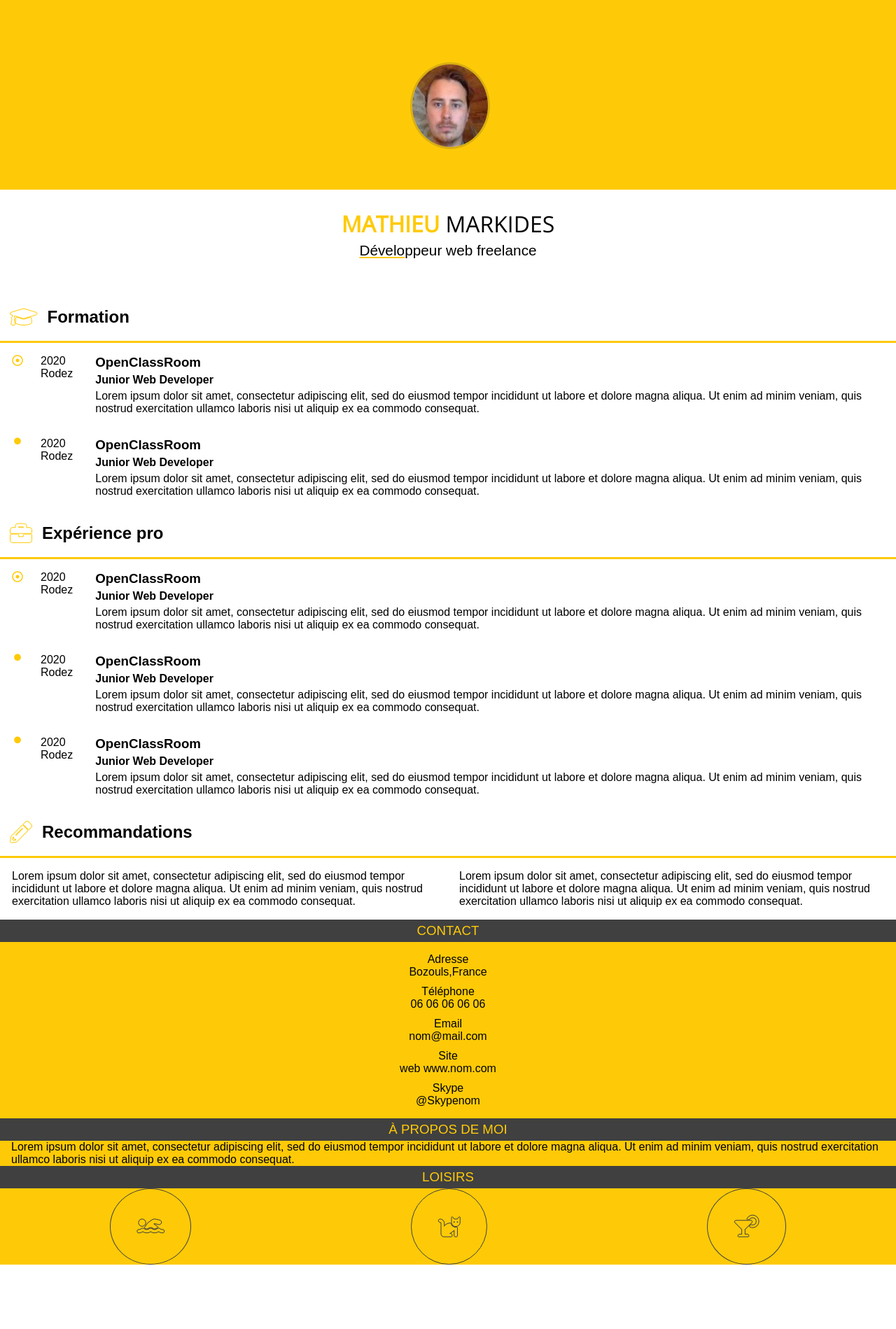
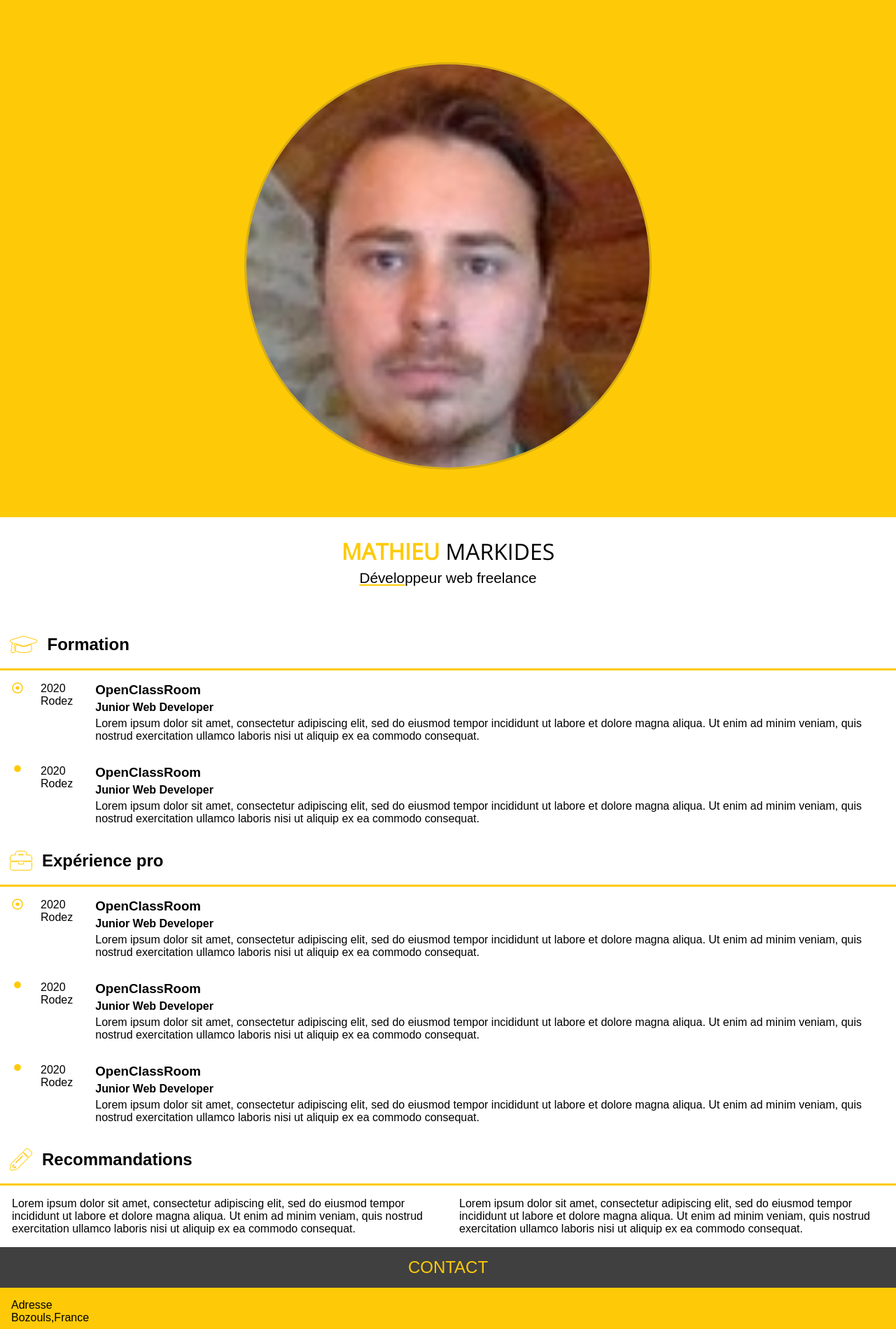
Before and after one commit to Hebindidonk/Mon_CV, a plain HTML site: page index.html in a window 1280 px wide. Shown: the top 1899 px of the page at 70% size. Before the commit the page ends 1807 px from the top, so only its background shows below. Drawn offline with nearby package versions, Linux system fonts and the light colour scheme.

Commit message:
Mise en page du liseret et identation du code

```diff
--- a/style.css
+++ b/style.css
@@ -4,166 +4,189 @@ body {
     margin: 0px;
 }
 /* Page */
-#moncv{
+#moncv {
     display: flex;
 }
-h1{
+
+h1 {
     font: bold 2em "Open Sans", sans-serif;
     margin-bottom: 5px;
     text-transform: uppercase;
 }
-p, h3{
+
+p, h3 {
     margin: 0px;
     padding: 0px;
 }
-h4{
+
+h4 {
     margin: 5px 0px 5px;
 }
-td{
+
+td {
     padding: 15px;
 }
 /* Header */
-header img{
+header img {
+    border-radius: 100%;
+    width: 50%;
+    border: solid #DAAF12;
+}
+
+header aside {
+    background-color: #FECA07;
+    margin-right: 5%;
+    width: 30%;
+}
+
+header {
+    display: flex;
+    flex-wrap: wrap;
+}
+/* Titre*/
+.titrenom {
+    color: #FECA07;
+}
+
+.titreprenom {
+    font-weight: lighter;
+}
+
+#titre {
+    margin-bottom: 50px;
+}
+
+    #titre p {
+        font-size: 1.3em;
+    }
+
+.stitre {
+    text-decoration: underline #FECA07;
+}
+/* Liseret */
+#liseret {
+    display: flex;
+    flex-direction: column;
+    background-color: #FECA07;
+    margin-right: 5%;
+    width: 30%;
+}
+
+    #liseret h3 {
+        padding: 15px;
+        margin-bottom: 16px;
+        background-color: #404040;
+        color: #FECA07;
+        text-transform: uppercase;
+        text-align: center;
+        font-weight: lighter;
+        font-size: 1.5em;
+    }
+
+    #liseret p {
+        padding: 16px 16px 50%;
+    }
+
+.photo {
+    margin-top: 25px;
+    padding: 5%;
+    text-align: center;
+}
+
+#liseret img {
     border-radius: 100%;
     width: 100%;
     height: 100%;
     border: solid #DAAF12;
 }
-header aside{
-	background-color: #FECA07;
-	margin-right: 5%;
-	width:30%;
-}
-header{
-	display: flex;
-	flex-wrap: wrap;
-}
-/* Titre*/
-.titrenom{
-	color:#FECA07;
-}
-.titreprenom{
-	font-weight: lighter;
-}
-#titre{
-	margin-bottom: 50px;
-}
-#titre p{
-	font-size: 1.3em;
-}
-.stitre{
-	text-decoration: underline #FECA07;
-}
-/* Liseret */
-#liseret{
-	display: flex;
-	flex-direction: column;
-	background-color: #FECA07;
-	margin-right: 5%;
-	width:30%;
-	height: 1400px;
-}
-#liseret h3{
-	padding: 5px;
-	background-color: #404040;
-	color: #FECA07;
-	text-transform: uppercase;
-	text-align: center;
-	font-weight: lighter;
-}
-#liseret p{
-	padding: 0px 16px;
-}
-.photo{
-	margin-top: 25px;
-	padding: 5%;
-	display: flex;
-	justify-content: center;
-}
-#liseret img{
-	border-radius: 100%;
-	width: 100%;
-	height: 100%;
-	border: solid #DAAF12;
-}
-.contact{
-	text-align: center;
-}
 
-#liseret ul{
+#liseret ul {
     list-style-type: none;
     padding: 0px 16px;
 }
-#liseret li{
+
+#liseret li {
     margin: 10px 0px;
 }
-.loisirs{
-	font-size: 30px;
+
+.loisirs {
+    padding: 50px;
+    font-size: 50px;
     color: #FECA07;
     display: flex;
     justify-content: space-around;
-    text-shadow: -1px 0 #404040, 0 1px #404040,
-      1px 0 #404040, 0 -1px #404040;
+    text-shadow: -1px 0 #404040, 0 1px #404040, 1px 0 #404040, 0 -1px #404040;
 }
-.loisirs i{
+
+    .loisirs i {
         border: 1px solid #404040;
         border-radius: 100%;
         padding: 3%;
     }
 /* Contenu */
-#contenu{
-	width:64%;
+#contenu {
+    width: 64%;
 }
-#categories{
+
+#categories {
     display: flex;
     align-items: center;
     border-bottom: solid #FECA07;
 }
+
     #categories i {
         font-size: 30px;
-	color : white;
-	margin : 15px;
-	text-shadow: -1px 0 #FECA07, 0 1px #FECA07,
-      1px 0 #FECA07, 0 -1px #FECA07;
+        color: white;
+        margin: 15px;
+        text-shadow: -1px 0 #FECA07, 0 1px #FECA07, 1px 0 #FECA07, 0 -1px #FECA07;
     }
-.date_cv{
+
+.date_cv {
     display: flex;
-	justify-content: : flex-start;
+    justify-content: flex-start;
 }
-.fa-dot-circle{
-	color :#FECA07;
+
+.fa-dot-circle {
+    color: #FECA07;
     margin: 0px 25px 0px 0;
+}
 
-}
-.fa-circle{
-	color :#FECA07;
+.fa-circle {
+    color: #FECA07;
     font-size: 10px;
     margin: 0px 28px 0px 3px;
 }
 /* Petit Ecran */
-@media screen and (max-width: 1280px){
+@media screen and (max-width: 1280px) {
     header {
         display: flex;
         flex-direction: column;
     }
-	header aside{
+
+        header aside {
             margin: 0px;
             width: 100%;
         }
-	#titre{
+
+    #titre {
         text-align: center;
     }
+
     #moncv {
         display: flex;
         flex-direction: column-reverse;
     }
-	#contenu{
+
+    #contenu {
         width: auto;
     }
-	#liseret{
+
+    #liseret {
         width: auto;
-		height: auto;
-		margin :0px;
+        margin: 0px;
     }
 
+        #liseret p {
+            padding: 16px;
         }
+}
```
Also changed, not shown: index.html (+10 -10 lines). Lines whose indentation alone changed are shown as unchanged.
